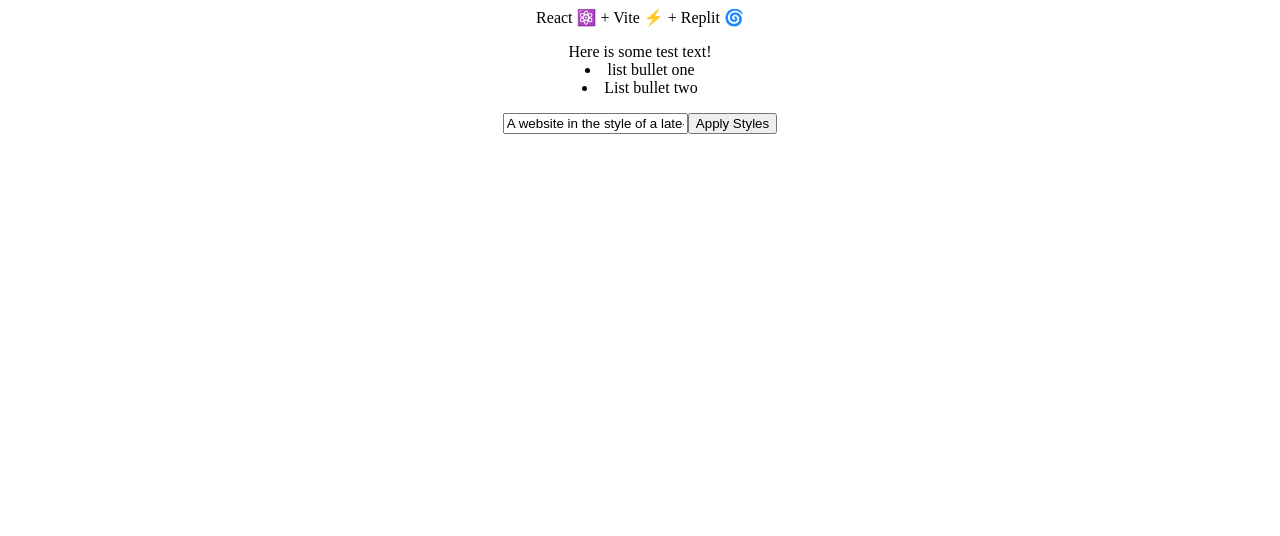
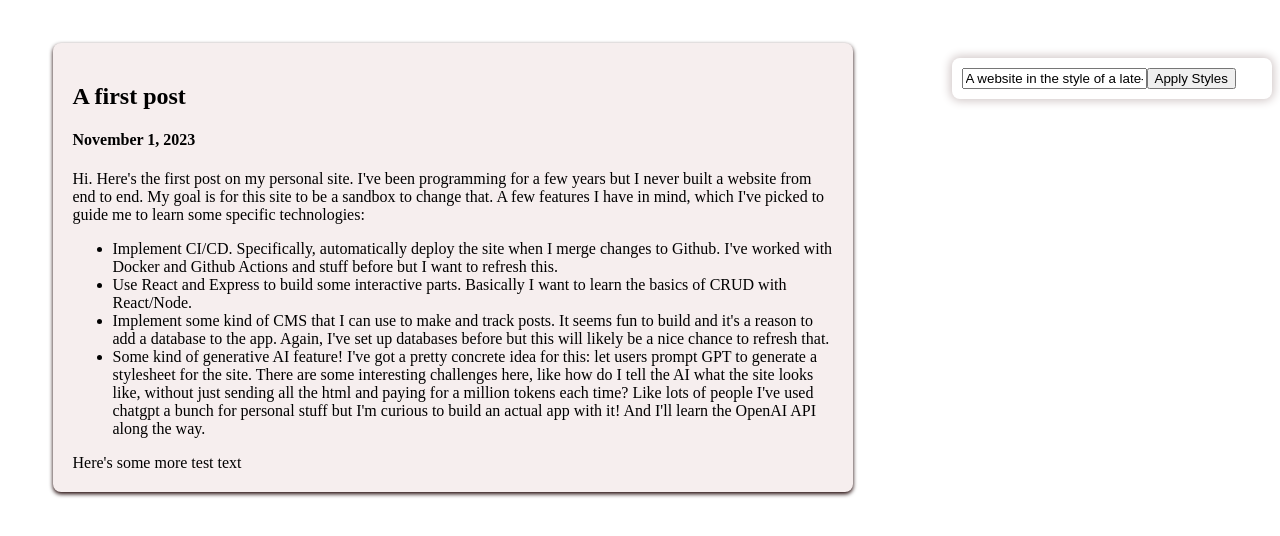
Before and after one commit to adunmore/a-personal-website, a React app in the folder client/: page / in a window 1280 px wide. Shown: the top 536 px of the page. Built offline with nearby package versions, Linux system fonts and the light colour scheme.

Commit message:
Initial content and some better styling

```diff
--- a/client/src/App.css
+++ b/client/src/App.css
@@ -1,4 +1,74 @@
+.wrapper {
+  display: flex;
+  justify-content: space-between;
+  width: 100%
+}
+
 main {
-  text-align: center;
-  vertical-align: center;
+  flex: 1;
+  padding: 20px;
+  max-width: 800px;
+  margin: auto;
+  padding: 15px;
+  background-color: #fff;
 }
+
+main section {
+  background-color: hsl(0, 30%, 95%);
+  padding: 20px;
+  margin: 20px 0;
+  border-radius: 8px;
+  box-shadow: 0 2px 4px hsl(0, 100%, 5%);
+}
+
+.sidebar {
+  display: flex;
+  flex-direction: column;
+  width: 25%;
+  margin-left: auto;
+  margin-right: auto;
+}
+
+.style-controls {
+  display: flex;
+  flex-direction: column;
+  position: sticky;
+  right: 0;
+  margin: 50px 25px 50px 25px;
+  padding: 10px;
+  border-radius: 8px;
+  height: auto;
+  width: 300px;
+  /* border: 1px solid black; */
+  box-shadow: 0 0 10px 2px hsl(0, 10%, 80%);
+
+}
+
+#stylePromptForm {
+  display: flex;
+  flex-direction: column;
+  width: 200px;
+  margin: auto;
+}
+
+#stylePromptInput {
+  display: flex;
+  margin: auto;
+  text-overflow: ellipsis;
+  padding: 6px;
+  font-size: 16px;
+  border: 1px solid #ccc;
+  border-radius: 4px;
+  resize: none;
+  overflow: hidden;
+}
+
+#stylePromptInput:focus {
+  size: fit-content;
+}
+
+#stylePromptSubmit {
+  display: flex;
+  margin-top: 10px;
+  width: 30%
+}
--- a/client/src/App.tsx
+++ b/client/src/App.tsx
@@ -3,20 +3,41 @@ import StyleForm from './StyleForm'
 
 export default function App() {
     return (
+        <div className="wrapper">
             <main>
-            React ⚛️ + Vite ⚡ + Replit 🌀
                 <section>
+                    <h1>A first post</h1>
+                    <h4>November 1, 2023</h4>
                     <p>
-                    Here is some test text!
+
+                        Hi. Here's the first post on my personal site. I've been programming for a few years but I never built a website from end to end.
+
+                        My goal is for this site to be a sandbox to change that. A few features I have in mind, which I've picked to guide me to learn some specific technologies:
+                    </p>
+                    <ul>
                         <li>
-                        list bullet one
+                            Implement CI/CD. Specifically, automatically deploy the site when I merge changes to Github. I've worked with Docker and Github Actions and stuff before but I want to refresh this.
                         </li>
                         <li>
-                        List bullet two
+                            Use React and Express to build some interactive parts. Basically I want to learn the basics of CRUD with React/Node.
                         </li>
-                </p>
+                        <li>
+                            Implement some kind of CMS that I can use to make and track posts. It seems fun to build and it's a reason to add a database to the app. Again, I've set up databases before but this will likely be a nice chance to refresh that.
+                        </li>
+                        <li>
+                            Some kind of generative AI feature! I've got a pretty concrete idea for this: let users prompt GPT to generate a stylesheet for the site. There are some interesting challenges here, like how do I tell the AI what the site looks like, without just sending all the html and paying for a million tokens each time?
+
+                            Like lots of people I've used chatgpt a bunch for personal stuff but I'm curious to build an actual app with it! And I'll learn the OpenAI API along the way.
+                        </li>
+                    </ul>
+                    Here's some more test text
                 </section>
+            </main>
+            <div className="sidebar">
+                <section className="style-controls">
                     <StyleForm />
-        </main>
+                </section>
+            </div>
+        </div >
     )
 }
```
Lines whose indentation alone changed are shown as unchanged.
